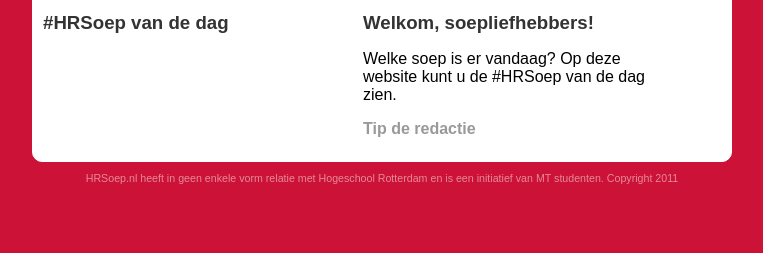
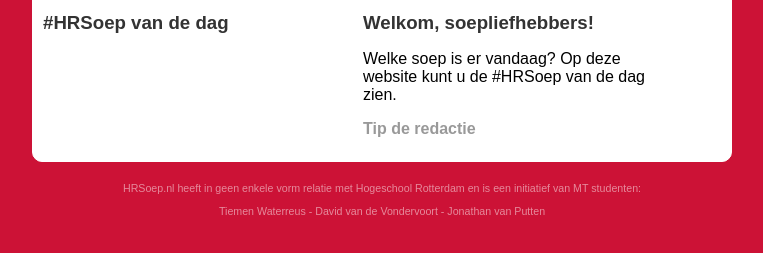
Before and after one commit to Stollie/HRSoep.nl, a plain HTML site: page index.html in a window 1280 px wide. Shown: the part 113-366 px from the top of the page, without its empty margins (258-1021 px from the left). Drawn offline with Linux system fonts and the light colour scheme; a script that the page names is missing.

Commit message:
Namen van ons.

```diff
--- a/index.html
+++ b/index.html
@@ -83,7 +83,7 @@
 				<div class="fb-like" data-href="http://hrsoep.nl" data-send="true" data-width="450" data-show-faces="true"></div>
 			</div>
 		</div>
-		<footer>HRSoep.nl heeft in geen enkele vorm relatie met Hogeschool Rotterdam en is een initiatief van MT studenten. Copyright 2011</footer>
+		<footer><p>HRSoep.nl heeft in geen enkele vorm relatie met Hogeschool Rotterdam en is een initiatief van MT studenten:</p><p>Tiemen Waterreus - David van de Vondervoort - Jonathan van Putten</p></footer>
 	</div>
 
 	<script type="text/javascript">
```
